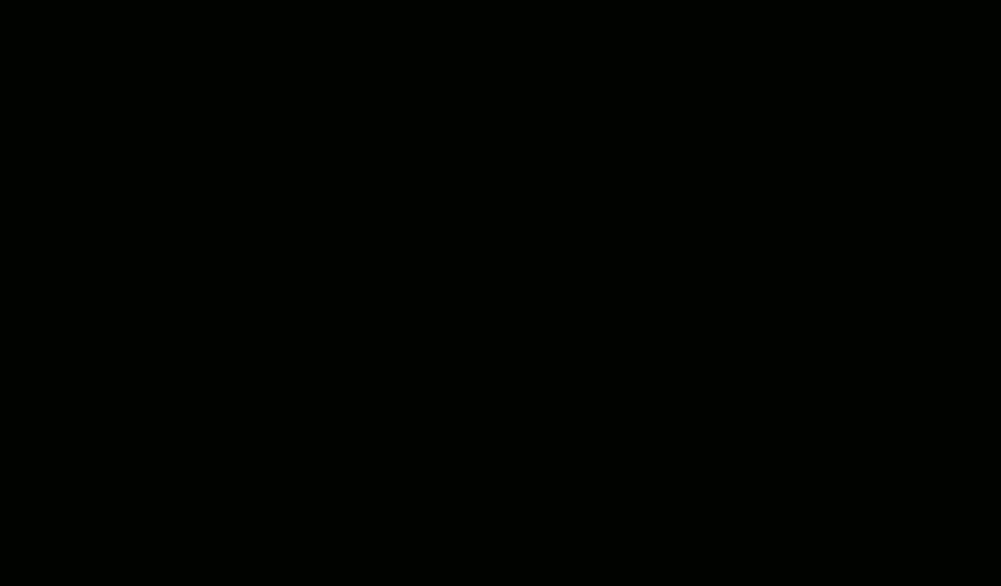
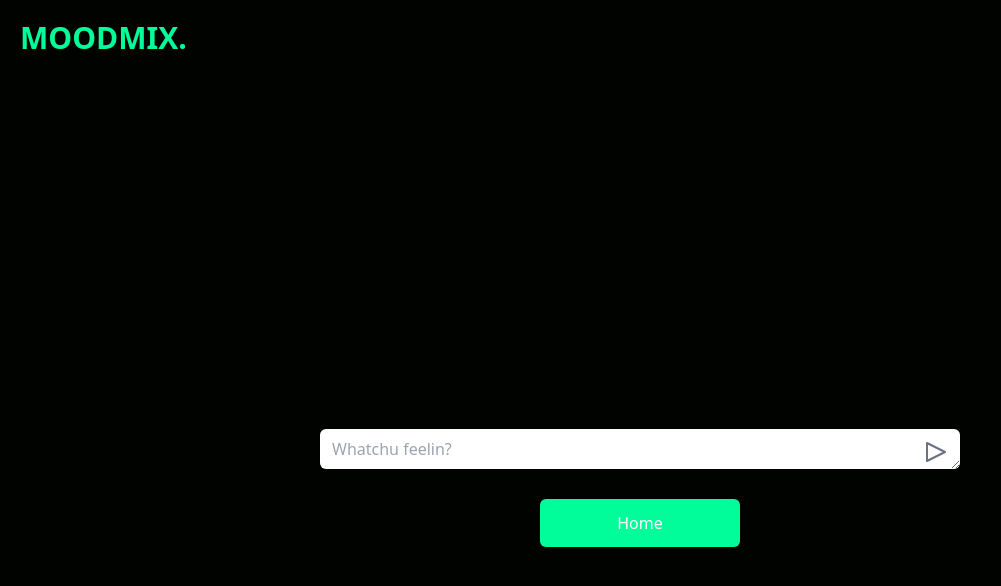
Before and after one commit to pkante/MoodMix, a React (Create React App) app in the folder moodmix/: page /chat in a window 1280 px wide. Before the commit this address had no page. Shown: the top 586 px of the page, without its empty margins (0-1001 px from the left). Built offline with nearby package versions, Linux system fonts and the light colour scheme.

Commit message:
Added Chat Page w/ 1st version of search bar

```diff
--- a/moodmix/package.json
+++ b/moodmix/package.json
@@ -14,6 +14,7 @@
     "react-router-dom": "^6.14.2",
     "react-scripts": "5.0.1",
     "react-scrollmagic": "^2.3.0",
+    "react-textarea-autosize": "^8.5.2",
     "react-typed": "^1.2.0",
     "web-vitals": "^2.1.0"
   },
--- a/moodmix/src/App.js
+++ b/moodmix/src/App.js
@@ -2,6 +2,7 @@
 import { BrowserRouter as Router, Route, Routes } from 'react-router-dom';
 import Navbar from './components/Navbar';
 import Hero from './components/Hero';
+import ChatPage from './components/ChatPage';
 import HowItWorks from './components/HowItWorks';
 import Newsletter from './components/Newsletter';
 import PurchasePlan from './components/PurchasePlan';
@@ -15,6 +16,7 @@
       <Routes>
         <Route path="/" element={<> <Navbar /> <Hero /> <HowItWorks /> <Newsletter /> <PurchasePlan /> </>} />
         <Route path="/login" element={<LoginPage />} />
+        <Route path="/chat" element={<ChatPage />} />
         <Route path="/register" element={<RegisterPage />} />
         <Route path="/about" element={<AboutPage />} />
       </Routes>
--- a/moodmix/src/components/About.jsx
+++ b/moodmix/src/components/About.jsx
@@ -2,7 +2,7 @@
 
 const About = () => {
   return (
-    <div className='text-white'>About</div>
+    <div className='text-white'>Vatsal Joshi, Pranav Kante, and Anerudh Bharani: Three of our generations greatest minds endeavor on a grassroots organization.</div>
   )
 }
 
--- /dev/null
+++ b/moodmix/src/components/ChatPage.jsx
@@ -0,0 +1,37 @@
+import React, { useState } from 'react';
+import { Link } from 'react-router-dom';
+import TextareaAutosize from 'react-textarea-autosize';
+
+const ChatPage = () => {
+  const [text, setText] = useState('');
+
+  return (
+    <div>
+      <h1 className='px-5 py-5 w-full text-3xl text-left font-bold text-[#00fd9a]'>MOODMIX.</h1>
+      <div className="bg-gradient-custom grid place-items-center h-screen">
+        <div className='text-center w-full'>
+          <div className='w-full text-2xl font-bold mb-6'></div>
+          <div className='relative w-1/2 mx-auto mb-6'>
+            <TextareaAutosize
+              className='w-full px-3 py-2 rounded-md pr-10 bg-white focus:outline-none focus:ring-2 focus:ring-green-500 transition-all duration-300 ease-in-out'
+              minRows={1}
+              placeholder='Whatchu feelin?'
+              value={text}
+              onChange={e => setText(e.target.value)}
+            />
+            <button className='absolute inset-y-0 right-0 flex items-center px-3 focus:outline-none transition-colors duration-200'>
+              <svg className={`h-6 w-6 ${text ? 'text-green-500' : 'text-gray-500'}`} fill="none" stroke="currentColor" viewBox="0 0 24 24" xmlns="http://www.w3.org/2000/svg">
+                <path strokeLinecap="round" strokeLinejoin="round" strokeWidth="2" d="M21 12l-18 9V3l18 9z"></path>
+              </svg>
+            </button>
+          </div>
+          <Link to="/">
+            <button className='bg-[#00fd9a] w-[200px] rounded-md font-medium px-6 py-3 text-white'>Home</button>
+          </Link>
+        </div>
+      </div>
+    </div>
+  )
+}
+
+export default ChatPage;
--- a/moodmix/src/components/Hero.jsx
+++ b/moodmix/src/components/Hero.jsx
@@ -1,5 +1,6 @@
 import React from 'react';
 import Typed from 'react-typed';
+import { Link } from 'react-router-dom';
 
 const Hero = () => {
   return (
@@ -18,8 +19,8 @@
                 backSpeed={70}
                 loop/>
             </div>
-            <p className='md:text-2xl text-xl font-bold text-gray-500'>Powered by ChatGPT, Spotify, and Computer Vision Technology. MoodMix revolutionizes how music is heard</p>
-            <button className='bg-[#00fd9a] w-[200px] rounded-md font-medium my-6 mx-auto px-6 py-3 text-white'>Get Started Now</button>
+            <p className='md:text-2xl text-xl font-bold text-gray-500'>Powered by ChatGPT, Spotify, and Computer Vision. MoodMix revolutionizes how music is heard</p>
+            <Link to="/chat"><button className='bg-[#00fd9a] w-[200px] rounded-md font-medium my-6 mx-auto px-6 py-3 text-white'>Get Started Now</button></Link>
 
         </div>
     </div>
--- a/moodmix/tailwind.config.js
+++ b/moodmix/tailwind.config.js
@@ -6,5 +6,6 @@
   theme: {
     extend: {},
   },
+  variants: {},
   plugins: [],
 }
```
Also changed, not shown: 2 other files (tests, documents, lock files or other folders).
